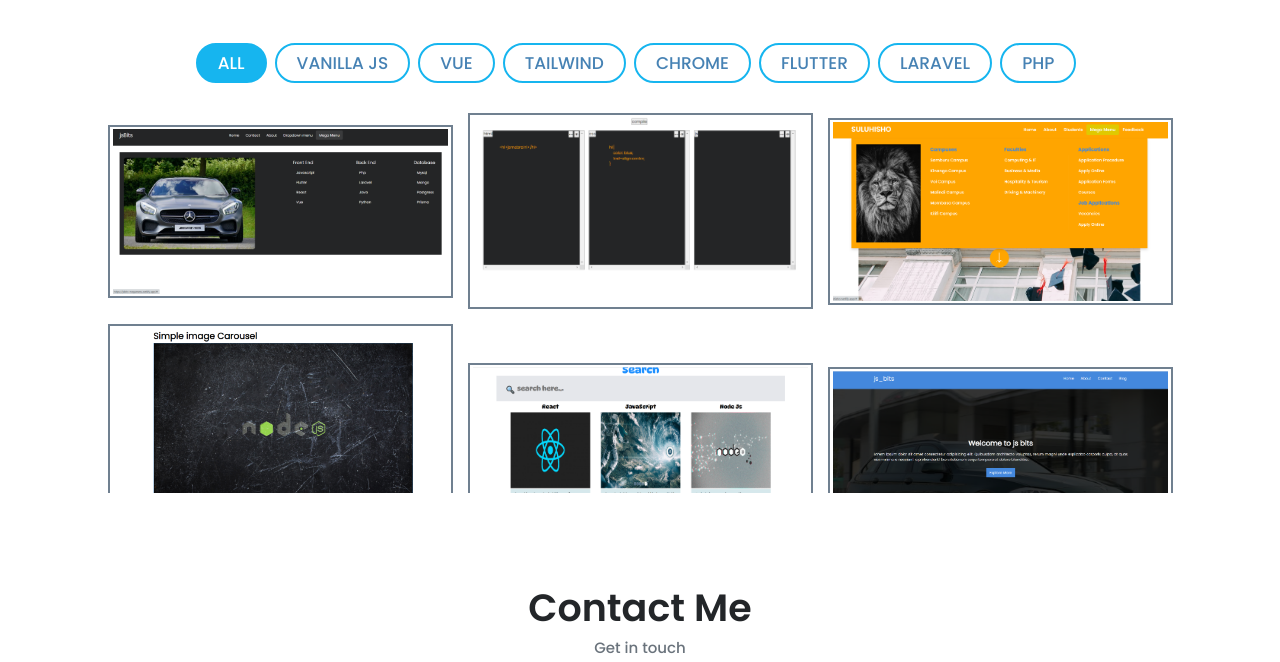
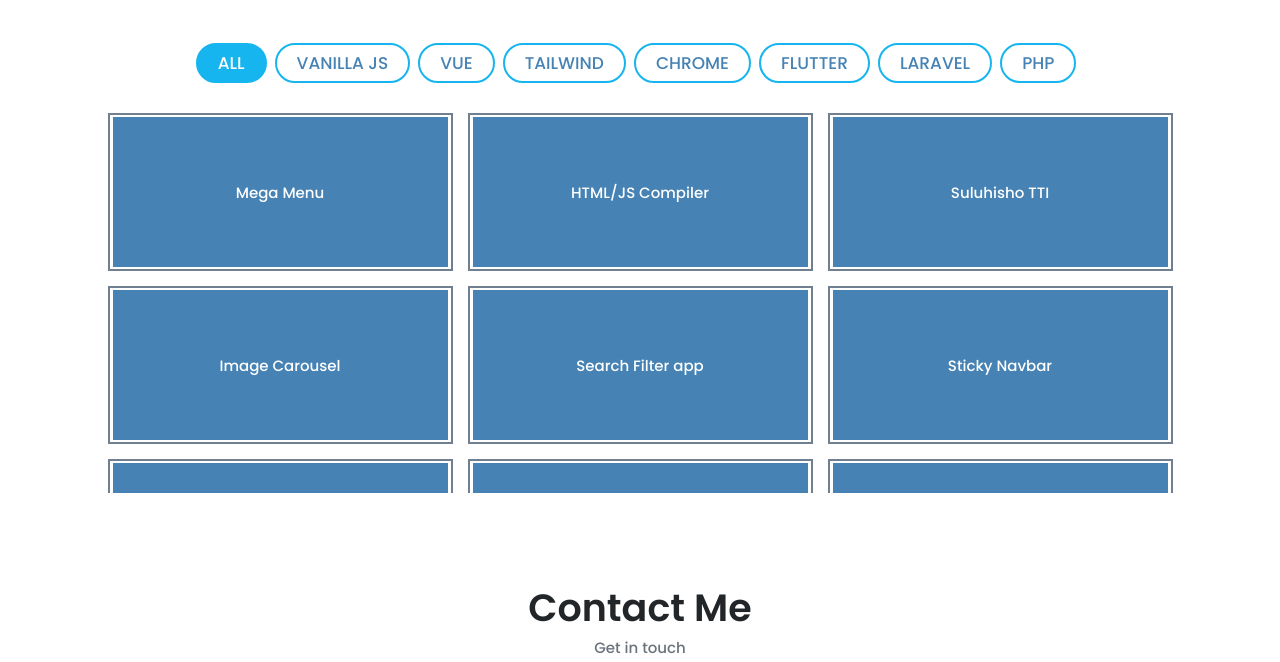
Before and after one commit to jomobrain1/portfolio, a plain HTML site: page index.html in a window 1280 px wide. Shown: the part 3486-4148 px from the top of the page. Drawn offline with nearby package versions, Linux system fonts and the light colour scheme.

Commit message:
removed images from porfolio

```diff
--- a/css/styles.css
+++ b/css/styles.css
@@ -108,6 +108,17 @@ body.dark-theme {
   }
 }
 
+.fetched-img{
+  height: 150px;
+  background: steelblue;
+  display: flex;
+  align-items: center;
+  justify-content: center;
+
+}
+.fetched-img p{
+  color: #fff;
+}
 .container {
   width: 100%;
   height: 100%;
--- a/js/fetchItems.js
+++ b/js/fetchItems.js
@@ -9,11 +9,8 @@ export function fetchItems() {
         data.forEach((result) => {
           let html = `<div class="project-filter-item ${result.filter}">
             <section class="overlay">
-              <div class="gallery-item-inner">
-                <img
-                  src="${result.image}"
-                  alt="image"
-                />
+              <div class="gallery-item-inner fetched-img">
+              <p>${result.title}</p>
               </div>
               <div class="about-project">
                 <h3 class="about-title">${result.title}</h3>
```
Also changed, not shown: includes/about.html (+1 -0 lines).
